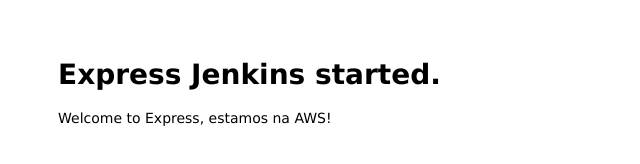
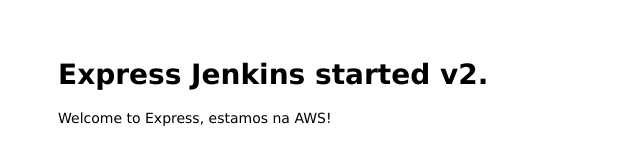
Before and after one commit to ricardoteixeirazup/node-server, a website: page public/index.html in a window 1280 px wide. Shown: the full height of the page, 0-640 px from the left. Drawn offline with Linux system fonts and the light colour scheme.

Commit message:
new update index.html

```diff
--- a/public/index.html
+++ b/public/index.html
@@ -5,7 +5,7 @@
    </head>
 
    <body>
-      <h1>Express Jenkins started.</h1>
+      <h1>Express Jenkins started v2.</h1>
       <p>Welcome to Express, estamos na AWS!</p>
    </body>
 </html>
```
